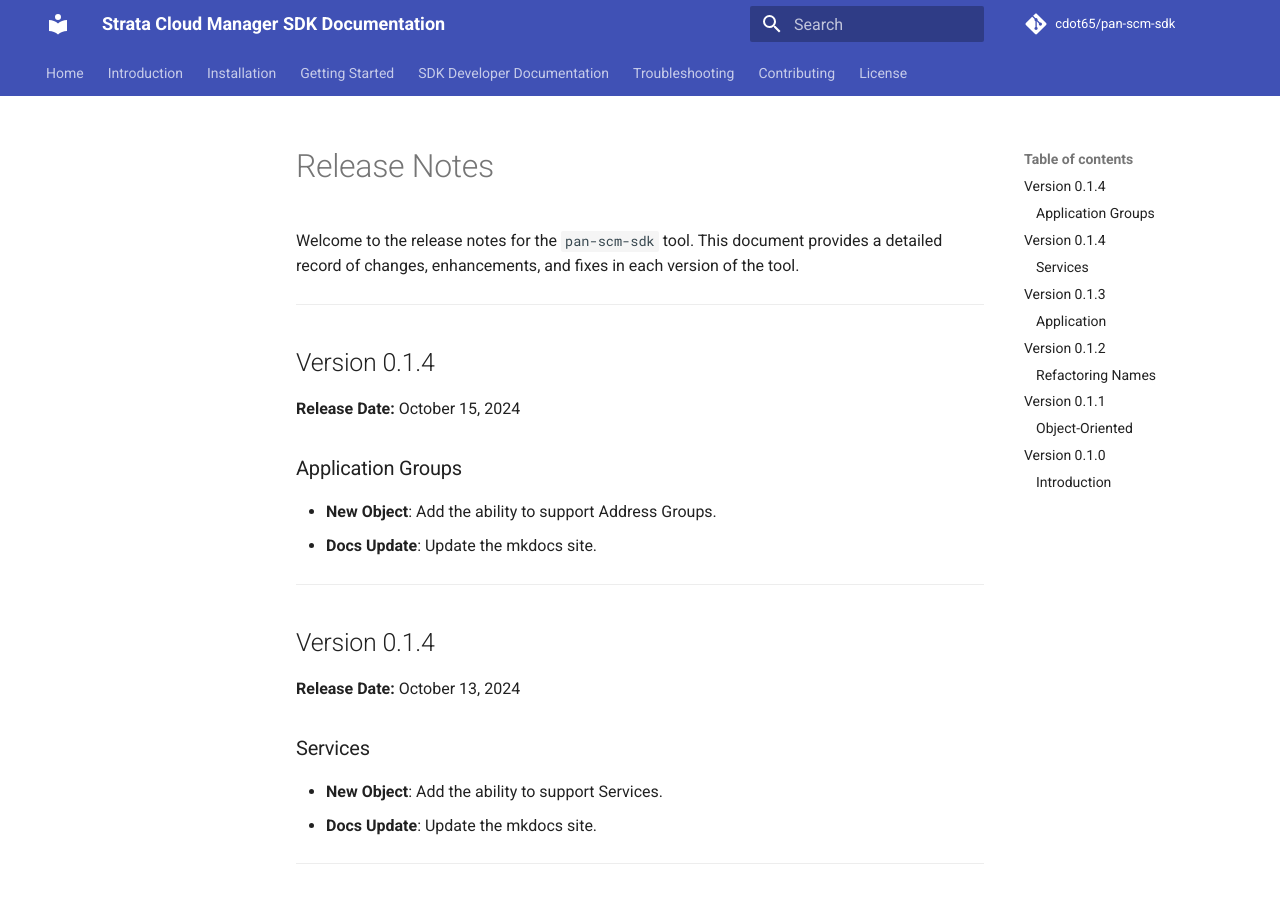
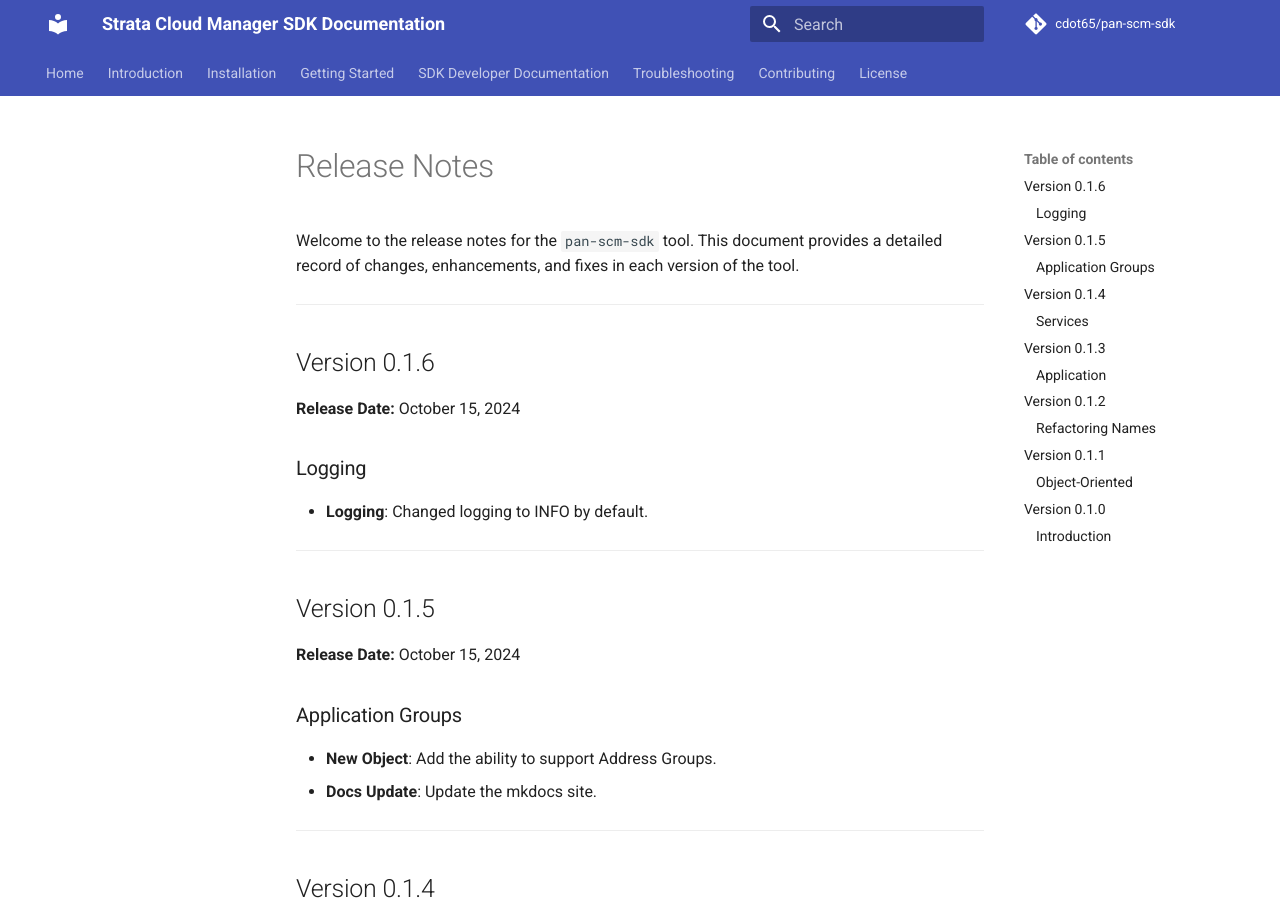
Before and after one commit to cdot65/pan-scm-sdk, an MkDocs documentation site: the page built from docs/about/release-notes.md, in a window 1280 px wide and 900 px high. Built offline with MkDocs 1.6.1 and Material for MkDocs 9.7.7, drawn with Linux system fonts in a browser that asks for light colours; comment, search, counter and statistics services are not loaded.

Commit message:
logging-switch (#15)
* Update logger level from DEBUG to INFO

This change adjusts the logging level from DEBUG to INFO in the logger setup. It applies to both the logger itself and the console handler, helping to reduce verbosity in log output.

* Update version to 0.1.6 and set default logging to INFO

This commit updates the project version from 0.1.5 to 0.1.6 in `pyproject.toml`. It also modifies the release notes to reflect the new version and changes the default logging level to INFO.

```diff
--- a/docs/about/release-notes.md
+++ b/docs/about/release-notes.md
@@ -5,7 +5,17 @@
 
 ---
 
-## Version 0.1.4
+## Version 0.1.6
+
+**Release Date:** October 15, 2024
+
+### Logging
+
+- **Logging**: Changed logging to INFO by default.
+
+---
+
+## Version 0.1.5
 
 **Release Date:** October 15, 2024
 
--- a/pyproject.toml
+++ b/pyproject.toml
@@ -1,6 +1,6 @@
 [tool.poetry]
 name = "pan-scm-sdk"
-version = "0.1.5"
+version = "0.1.6"
 description = "Python SDK for Palo Alto Networks Strata Cloud Manager."
 authors = ["Calvin Remsburg <calvin@cdot.io>"]
 license = "Apache 2.0"
```
Also changed, not shown: 1 other file.
